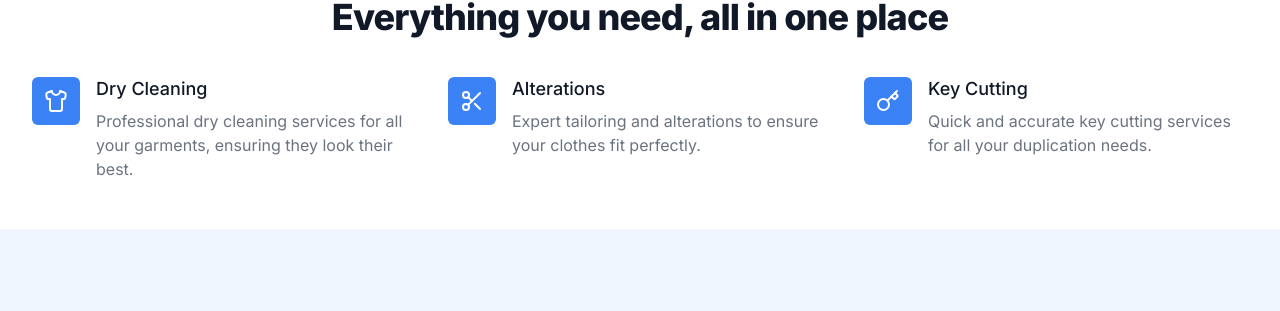
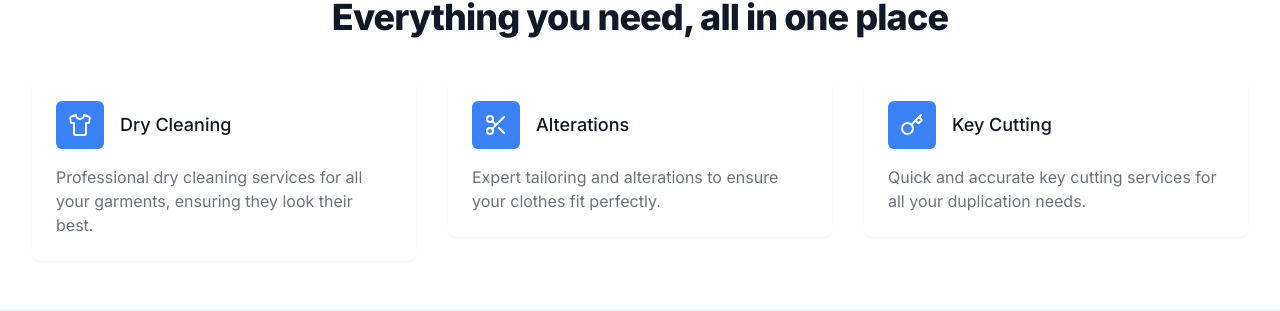
Before and after one commit to vomichibi/lammys, a Next.js app: page / in a window 1280 px wide. Shown: the part 883-1194 px from the top of the page. Built offline with nearby package versions, Linux system fonts and the light colour scheme; no server answers.

Commit message:
cleaning up ui

```diff
--- a/app/booking/booking-page.tsx
+++ b/app/booking/booking-page.tsx
@@ -309,8 +309,8 @@ export function BookingPageComponent() {
   }, [items, session?.user?.email, syncWithFirestore])
 
   return (
-    <div className="min-h-screen bg-gray-50 py-8">
-      <div className="max-w-3xl mx-auto">
+    <div className="min-h-screen bg-gradient-to-b from-white to-blue-50 pt-28 px-4 sm:px-6 lg:px-8">
+      <div className="max-w-7xl mx-auto">
         <div className="bg-white rounded-lg shadow p-6 space-y-6">
           {/* Service Selection */}
           <div>
@@ -674,3 +674,5 @@ export function BookingPageComponent() {
     </div>
   )
 }
+
+export default BookingPageComponent;
--- a/app/booking/page.tsx
+++ b/app/booking/page.tsx
@@ -1,3 +1,5 @@
 'use client';
 
-export { BookingPageComponent as default } from './booking-page';
+import BookingPageComponent from './booking-page';
+
+export default BookingPageComponent;
--- a/app/contact/page.tsx
+++ b/app/contact/page.tsx
@@ -42,7 +42,7 @@ export default function ContactPage() {
   };
 
   return (
-    <div className="min-h-screen bg-gray-50 py-12 px-4 sm:px-6 lg:px-8">
+    <div className="min-h-screen bg-gray-50 pt-28 px-4 sm:px-6 lg:px-8">
       <div className="max-w-7xl mx-auto">
         {/* Contact Information Section */}
         <div className="text-center mb-12">
--- a/app/dashboard/page.tsx
+++ b/app/dashboard/page.tsx
@@ -27,7 +27,7 @@ export default function DashboardPage() {
   }
 
   return (
-    <div className="min-h-screen bg-gray-50 py-12 px-4 sm:px-6 lg:px-8">
+    <div className="min-h-screen bg-gradient-to-b from-white to-blue-50 pt-28 px-4 sm:px-6 lg:px-8">
       <div className="max-w-7xl mx-auto">
         {/* Dashboard Type Indicator */}
         <div className="mb-8 flex justify-between items-center">
--- a/app/landing-page.tsx
+++ b/app/landing-page.tsx
@@ -54,51 +54,55 @@ export function LandingPageComponent() {
         <div id="services" className="py-12 bg-white">
           <div className="max-w-7xl mx-auto px-4 sm:px-6 lg:px-8">
             <div className="lg:text-center">
-              <Link href="/dashboard" className="inline-block">
-                <h2 className="text-base text-blue-600 font-semibold tracking-wide uppercase hover:text-blue-800">Our Services</h2>
-              </Link>
+              <h2 className="text-base text-blue-600 font-semibold tracking-wide uppercase">Our Services</h2>
               <p className="mt-2 text-3xl leading-8 font-extrabold tracking-tight text-gray-900 sm:text-4xl">
                 Everything you need, all in one place
               </p>
             </div>
 
             <div className="mt-10">
-              <dl className="space-y-10 md:space-y-0 md:grid md:grid-cols-3 md:gap-x-8 md:gap-y-10">
-                <div className="relative">
-                  <dt>
-                    <div className="absolute flex items-center justify-center h-12 w-12 rounded-md bg-blue-500 text-white">
-                      <Shirt className="h-6 w-6" aria-hidden="true" />
+              <dl className="space-y-6 sm:space-y-8 md:space-y-0 md:grid md:grid-cols-1 sm:grid-cols-2 md:grid-cols-3 gap-6 md:gap-8">
+                <Link href="/services/dry-cleaning" className="block">
+                  <div className="relative p-4 sm:p-6 bg-white rounded-lg shadow-sm hover:shadow-md transition-shadow cursor-pointer">
+                    <dt className="flex items-center mb-4">
+                      <div className="flex items-center justify-center h-10 w-10 sm:h-12 sm:w-12 rounded-md bg-blue-500 text-white">
+                        <Shirt className="h-5 w-5 sm:h-6 sm:w-6" aria-hidden="true" />
                       </div>
-                    <p className="ml-16 text-lg leading-6 font-medium text-gray-900">Dry Cleaning</p>
+                      <p className="ml-4 text-base sm:text-lg font-medium text-gray-900">Dry Cleaning</p>
                     </dt>
-                  <dd className="mt-2 ml-16 text-base text-gray-500">
+                    <dd className="text-sm sm:text-base text-gray-500">
                       Professional dry cleaning services for all your garments, ensuring they look their best.
                     </dd>
                   </div>
+                </Link>
 
-                <div className="relative">
-                  <dt>
-                    <div className="absolute flex items-center justify-center h-12 w-12 rounded-md bg-blue-500 text-white">
-                      <Scissors className="h-6 w-6" aria-hidden="true" />
+                <Link href="/services/alterations" className="block">
+                  <div className="relative p-4 sm:p-6 bg-white rounded-lg shadow-sm hover:shadow-md transition-shadow cursor-pointer">
+                    <dt className="flex items-center mb-4">
+                      <div className="flex items-center justify-center h-10 w-10 sm:h-12 sm:w-12 rounded-md bg-blue-500 text-white">
+                        <Scissors className="h-5 w-5 sm:h-6 sm:w-6" aria-hidden="true" />
                       </div>
-                    <p className="ml-16 text-lg leading-6 font-medium text-gray-900">Alterations</p>
+                      <p className="ml-4 text-base sm:text-lg font-medium text-gray-900">Alterations</p>
                     </dt>
-                  <dd className="mt-2 ml-16 text-base text-gray-500">
+                    <dd className="text-sm sm:text-base text-gray-500">
                       Expert tailoring and alterations to ensure your clothes fit perfectly.
                     </dd>
                   </div>
+                </Link>
 
-                <div className="relative">
-                  <dt>
-                    <div className="absolute flex items-center justify-center h-12 w-12 rounded-md bg-blue-500 text-white">
-                      <Key className="h-6 w-6" aria-hidden="true" />
+                <Link href="/services/key-cutting" className="block">
+                  <div className="relative p-4 sm:p-6 bg-white rounded-lg shadow-sm hover:shadow-md transition-shadow cursor-pointer">
+                    <dt className="flex items-center mb-4">
+                      <div className="flex items-center justify-center h-10 w-10 sm:h-12 sm:w-12 rounded-md bg-blue-500 text-white">
+                        <Key className="h-5 w-5 sm:h-6 sm:w-6" aria-hidden="true" />
                       </div>
-                    <p className="ml-16 text-lg leading-6 font-medium text-gray-900">Key Cutting</p>
+                      <p className="ml-4 text-base sm:text-lg font-medium text-gray-900">Key Cutting</p>
                     </dt>
-                  <dd className="mt-2 ml-16 text-base text-gray-500">
+                    <dd className="text-sm sm:text-base text-gray-500">
                       Quick and accurate key cutting services for all your duplication needs.
                     </dd>
                   </div>
+                </Link>
               </dl>
             </div>
           </div>
--- a/app/orders/page.tsx
+++ b/app/orders/page.tsx
@@ -43,7 +43,7 @@ export default function OrdersPage() {
   }
 
   return (
-    <div className="min-h-screen bg-gray-50 p-4">
+    <div className="min-h-screen bg-gradient-to-b from-white to-blue-50 pt-28 px-4 sm:px-6 lg:px-8">
       <div className="max-w-4xl mx-auto">
         <h1 className="text-2xl font-bold mb-6">Your Orders</h1>
 
--- a/app/services/alterations/page.tsx
+++ b/app/services/alterations/page.tsx
@@ -73,10 +73,10 @@ const AlterationsPage = () => {
   ]
 
   return (
-    <div className="min-h-screen bg-gradient-to-b from-white to-blue-50">
+    <div className="min-h-screen bg-gradient-to-b from-white to-blue-50 pt-28">
       {/* Back Button */}
-      <div className="max-w-7xl mx-auto pt-8 px-4 sm:px-6 lg:px-8">
-        <Button variant="ghost" asChild className="mb-8">
+      <div className="max-w-7xl mx-auto px-4 sm:px-6 lg:px-8">
+        <Button variant="ghost" asChild className="hover:bg-blue-100">
           <Link href="/services" className="flex items-center gap-2">
             <ArrowLeft className="w-4 h-4" />
             Back to Services
--- a/app/services/dry-cleaning/page.tsx
+++ b/app/services/dry-cleaning/page.tsx
@@ -45,10 +45,10 @@ const DryCleaningPage = () => {
   ]
 
   return (
-    <div className="min-h-screen bg-gradient-to-b from-white to-blue-50">
+    <div className="min-h-screen bg-gradient-to-b from-white to-blue-50 pt-28">
       {/* Back Button */}
-      <div className="max-w-7xl mx-auto pt-8 px-4 sm:px-6 lg:px-8">
-        <Button variant="ghost" asChild className="mb-8">
+      <div className="max-w-7xl mx-auto px-4 sm:px-6 lg:px-8">
+        <Button variant="ghost" asChild className="hover:bg-blue-100 mb-8">
           <Link href="/services" className="flex items-center gap-2">
             <ArrowLeft className="w-4 h-4" />
             Back to Services
--- a/app/services/key-cutting/page.tsx
+++ b/app/services/key-cutting/page.tsx
@@ -79,10 +79,10 @@ const KeyCuttingPage = () => {
   ]
 
   return (
-    <div className="min-h-screen bg-gradient-to-b from-white to-blue-50">
+    <div className="min-h-screen bg-gradient-to-b from-white to-blue-50 pt-28">
       {/* Back Button */}
-      <div className="max-w-7xl mx-auto pt-8 px-4 sm:px-6 lg:px-8">
-        <Button variant="ghost" asChild className="mb-8">
+      <div className="max-w-7xl mx-auto px-4 sm:px-6 lg:px-8">
+        <Button variant="ghost" asChild className="hover:bg-blue-100">
           <Link href="/services" className="flex items-center gap-2">
             <ArrowLeft className="w-4 h-4" />
             Back to Services
--- a/app/services/services-page.tsx
+++ b/app/services/services-page.tsx
@@ -101,7 +101,7 @@ const services: Service[] = [
 
 export function ServicesPageComponent() {
   return (
-    <div className="min-h-screen bg-gradient-to-b from-white to-blue-50 py-12 px-4 sm:px-6 lg:px-8">
+    <div className="min-h-screen bg-gradient-to-b from-white to-blue-50 pt-28 px-4 sm:px-6 lg:px-8">
       {/* Header Section */}
       <div className="max-w-4xl mx-auto text-center mb-12">
         <h1 className="text-4xl font-bold text-gray-900 mb-4">Our Professional Services</h1>
```
Also changed, not shown: 1 other file (tests, documents, lock files or other folders). Lines whose indentation alone changed are shown as unchanged.
